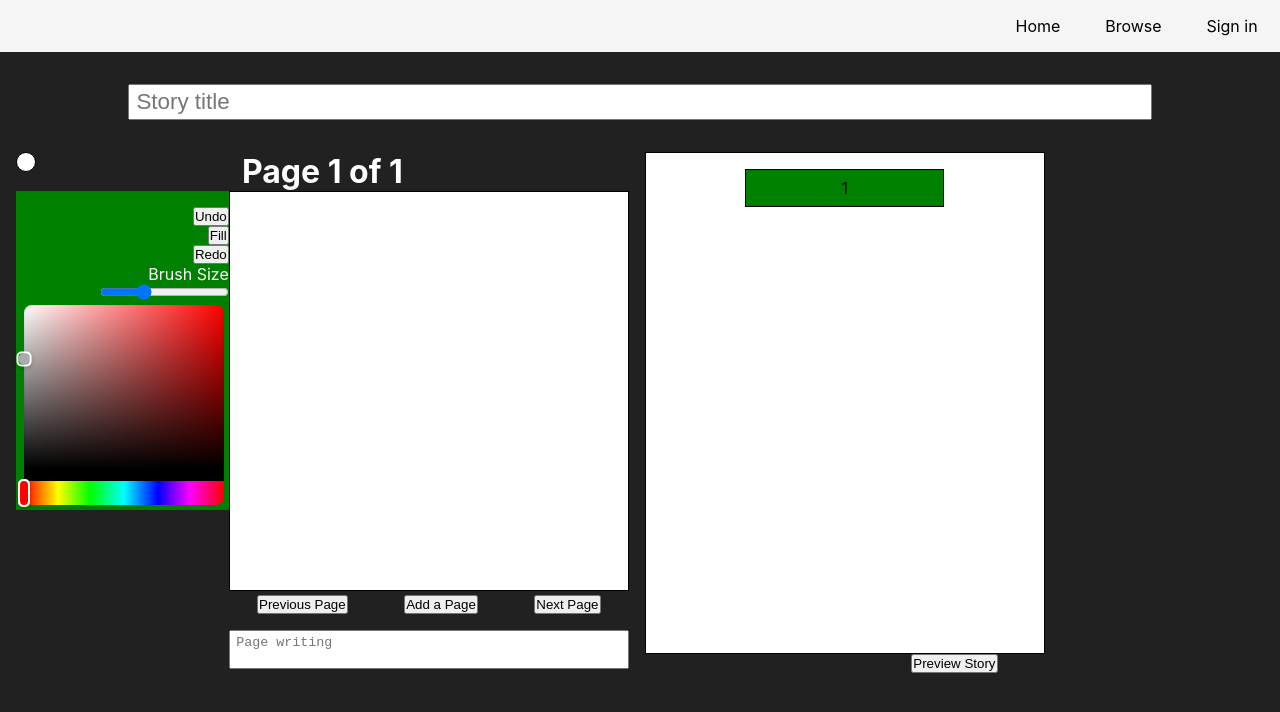
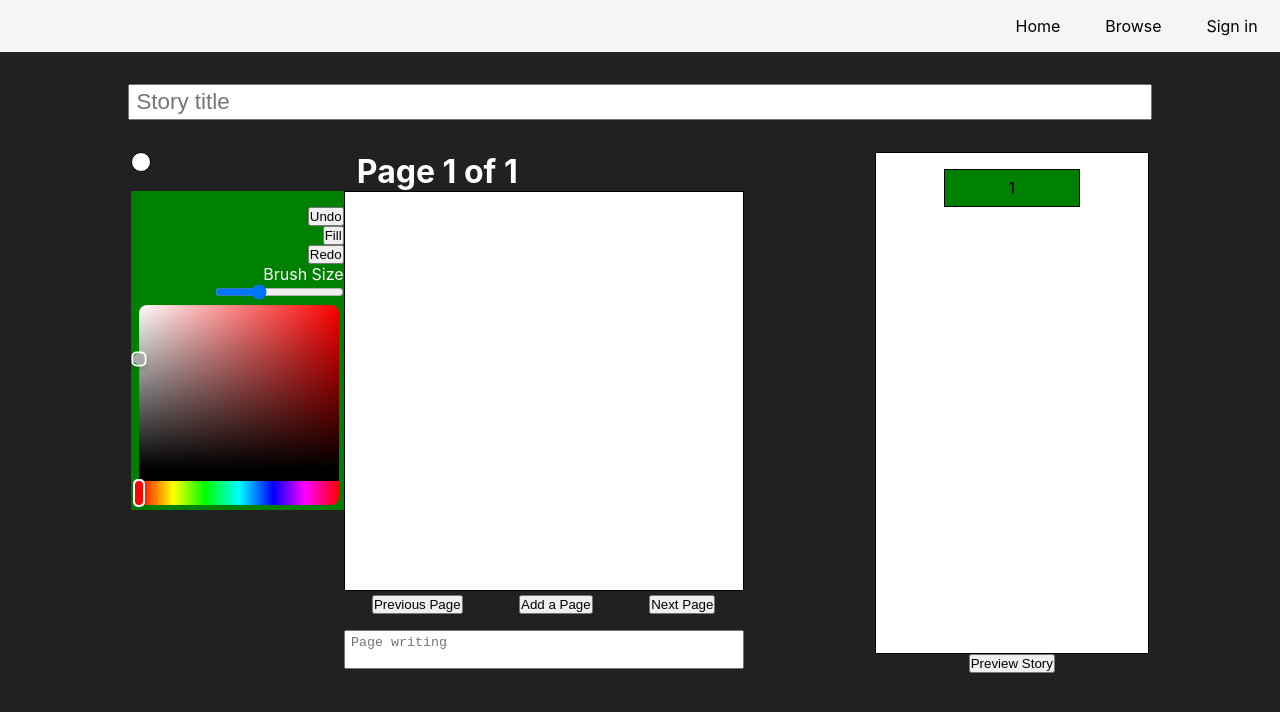
Before and after one commit to Shoozle/React-Story-Creator, a React (Create React App) app: page / in a window 1280 px wide. Shown: the top 712 px of the page. Built offline with nearby package versions, Linux system fonts and the light colour scheme.

Commit message:
Flowchart area css sorted

```diff
--- a/src/components/Flowchart/flowchart.module.css
+++ b/src/components/Flowchart/flowchart.module.css
@@ -2,14 +2,14 @@
     display: flex;
     flex-direction: column;
     justify-content: space-between;
-    flex-basis: 100%;
+    min-width: 22%;
 }
 .Flowchart {
     padding-top: 1rem;
     border: 1px solid black;
     height: 100%;
     min-height: 400px;
-    max-width: 400px;
+
     background-color: white;
     overflow: scroll;
     overflow-x: hidden;
```
